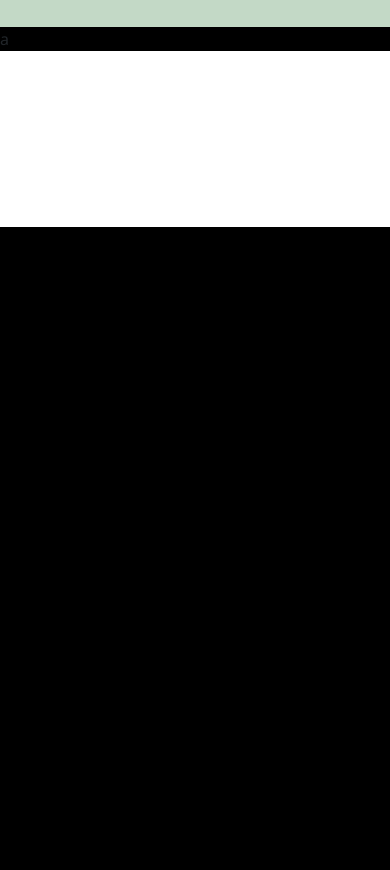
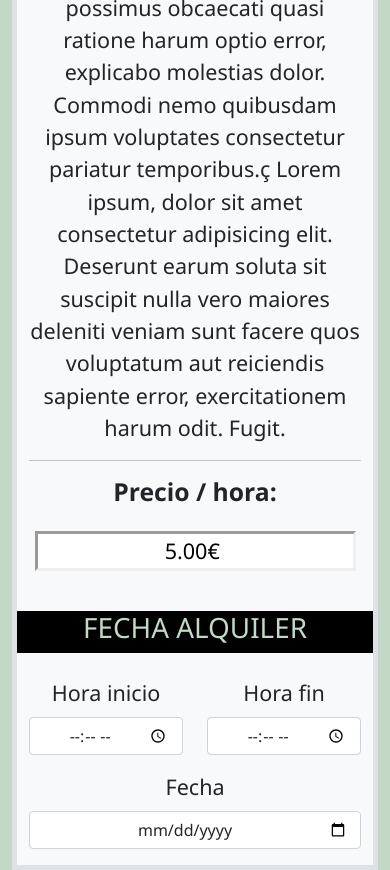
Before and after one commit to adrianhdezruiz/ProyectoFinalDAW, a PHP site: page /vistas/producto.php in a window 390 px wide. Shown: the part 617-1487 px from the top of the page. Before the commit the page ends 844 px from the top, so only its background shows below. Run offline with PHP 8.4, Linux system fonts and the light colour scheme.

Commit message:
Actualizado diseño pagina producto

```diff
--- a/Código/vistas/producto.php
+++ b/Código/vistas/producto.php
@@ -7,41 +7,78 @@
     <title>Document</title>
     <link rel="stylesheet" href="../sass/custom.css">
 </head>
-<body>
-    <div class="container-fluid bg-success">
+<body class="bg-success">
+    <div class="container-fluid bg-success " style="height: 950px;">
 
           <!--Cabecera-->
         <header class="row bg-dark d-flex justify-content-center">
             <img src="../../Imagenes/logo1.png" id="logo_header" >
+            <a href="../vistas/principal.php" class="fs-2">Volver</a>
         </header>
 
           <!--Main-->
+          <main class="row w-100 mt-5 mb-5 border border-5" style="margin: auto; ">
 
           <!--Main Izqda -->
-          <main class="row w-75 mt-5 mb-5" style="margin: auto;">
+            <div class="col-12 col-lg-3 col-md-12 bg-dark text-success d-flex justify-content-center p-3 ">
+                <div class="card" style="width: 40rem;">
+                    <img class="card-img-top" src="../../Imagenes/567213_00_1.jpg" alt="Card image cap" style="height: 100%;">
 
-            <div class="col-12 col-lg-3 bg-dark text-success d-flex justify-content-center p-3 ">
-                <div class="card" style="width: 32rem;">
-                    <img class="card-img-top" src="../../Imagenes/567213_00_1.jpg" alt="Card image cap">
-                        <div class="card-body bg-dark">
-                            <p class="card-text fs-3">Some quick example text to build on the card title and make up the bulk of the card's content.</p>
-                        </div>
                 </div>
             </div>
 
             <!--Main Derecha-->
-            <div class="col-12 col-lg-9 bg-ligth  bg-light text-center ">
-                <div class="row border bg-dark mb-4">
+            <div class="col-12 col-lg-9  col-md-12 bg-ligth  bg-light text-center">
+                <!--Header-->
+                <div class="row bg-dark ">
                     <h1 class="text-success">MODELO</h1>
                 </div>
 
+                <div class="row mt-3 fs-4">
+
+                    <div class="col-12  fs-4 mb-3">
+
+                        <h2 class="fw-bolder ">Descripcion</h2>
+                        <hr>
+                        <p class="blockquote fs-4">Lorem, ipsum dolor sit amet consectetur adipisicing elit. Dolores vero culpa perferendis possimus obcaecati quasi ratione harum optio error, explicabo molestias dolor. Commodi nemo quibusdam ipsum voluptates consectetur pariatur temporibus.ç
+                            Lorem ipsum, dolor sit amet consectetur adipisicing elit. Deserunt earum soluta sit suscipit nulla vero maiores deleniti veniam sunt facere quos voluptatum aut reiciendis sapiente error, exercitationem harum odit. Fugit.
+                        </p>
+                        <hr>
+                        <h2 class="fw-bolder mb-4">Precio / hora: </h2>
+                        <input type="text" class="mb-4" name="" id="" readonly value="5.00€ " style="border:inset; text-align:center">
+                    </div>
+
+                    <div class="row bg-dark mb-4 ms-0">
+                    <h1 class="text-success">FECHA ALQUILER</h1>
+                    </div>
+
+                    <div class="col-12 ">
+                      <div class="row ">
+                        <div class="col-6 b">
+                            <div class="mb-3">
+                                <label for="exampleInputEmail1" class="form-label">Hora inicio</label>
+                                <input type="time" class="form-control text-center w-100" id="exampleInputEmail1" aria-describedby="emailHelp">
+                            </div>
+                        </div>
+
+                        <div class="col-6 >
+                        <div class="mb-3">
+                                <label for="exampleInputEmail1" class="form-label">Hora fin</label>
+                                <input type="time" class="form-control text-center w-100" id="exampleInputEmail1" aria-describedby="emailHelp">
+                            </div>
+                        </div>
+                      </div>
+                      <div class="mb-3">
+                                <label for="exampleInputEmail1" class="form-label">Fecha</label>
+                                <input type="date" class="form-control text-center w-100" id="exampleInputEmail1" aria-describedby="emailHelp">
+                    </div>
+                </div>
+
             </div>
-          </main>
+            </main>
+        </div>
 
-            <!--Footer-->
-        <footer class="row bg-dark ">
-            a
-        </footer>
+
     </div>
 </body>
 </html>
```
Also changed, not shown: Código/sass/custom.css.
